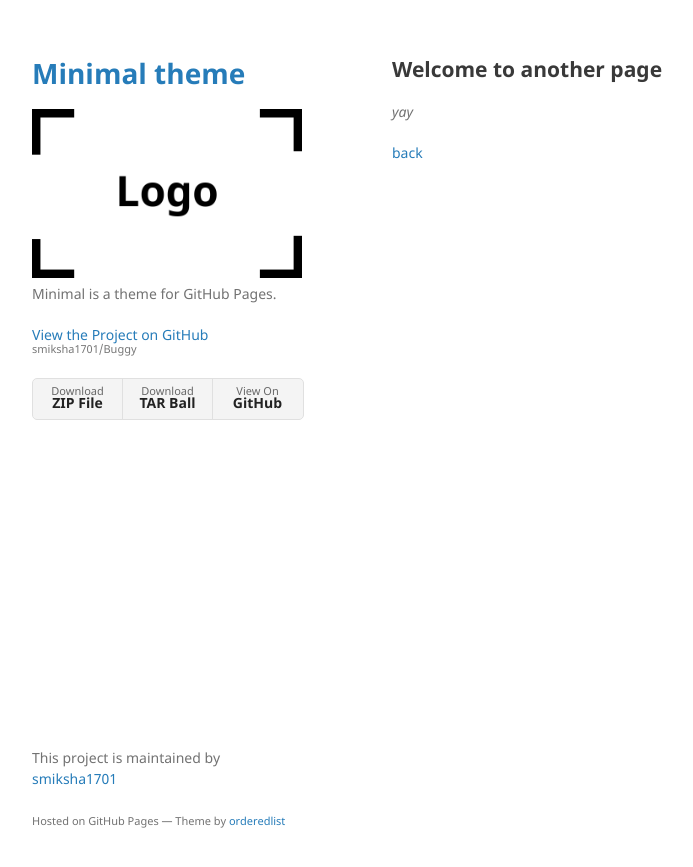
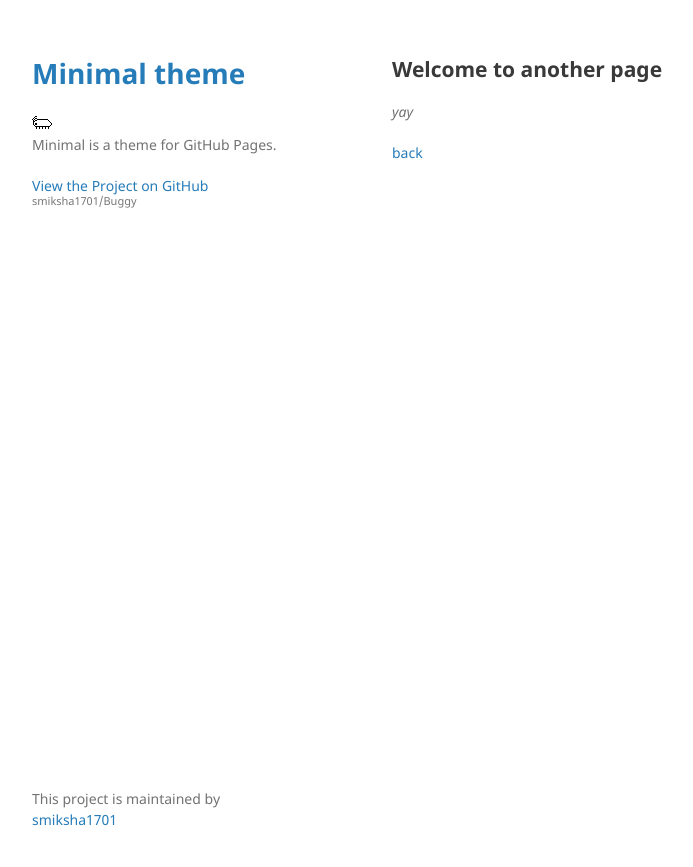
Before and after one commit to smiksha1701/Buggy, a Jekyll site: the page built from another-page.md, in a window 1280 px wide. Shown: the top 867 px of the page, without its empty margins (178-871 px from the left). Built offline with Jekyll 4.4.1, drawn with Linux system fonts in a browser that asks for light colours; our own code applies the rules of GitHub Pages for plain Markdown files.

Commit message:
try this

```diff
--- a/_config.yml
+++ b/_config.yml
@@ -1,5 +1,5 @@
 title: Minimal theme
-logo: /assets/img/logo.png
+logo: /assets/img/Buggy.png
 description: Minimal is a theme for GitHub Pages.
 show_downloads: true
 google_analytics:
--- a/_layouts/default.html
+++ b/_layouts/default.html
@@ -30,14 +30,6 @@
         {% if site.github.is_user_page %}
         <p class="view"><a href="{{ site.github.owner_url }}">View My GitHub Profile</a></p>
         {% endif %}
-
-        {% if site.show_downloads %}
-        <ul class="downloads">
-          <li><a href="{{ site.github.zip_url }}">Download <strong>ZIP File</strong></a></li>
-          <li><a href="{{ site.github.tar_url }}">Download <strong>TAR Ball</strong></a></li>
-          <li><a href="{{ site.github.repository_url }}">View On <strong>GitHub</strong></a></li>
-        </ul>
-        {% endif %}
       </header>
       <section>
 
@@ -48,7 +40,6 @@
         {% if site.github.is_project_page %}
         <p>This project is maintained by <a href="{{ site.github.owner_url }}">{{ site.github.owner_name }}</a></p>
         {% endif %}
-        <p><small>Hosted on GitHub Pages &mdash; Theme by <a href="https://github.com/orderedlist">orderedlist</a></small></p>
       </footer>
     </div>
     <script src="{{ "/assets/js/scale.fix.js" | relative_url }}"></script>
```
Also changed, not shown: README.md, assets/img/Buggy.png (added), assets/img/BuggySayingHello.png (added), assets/img/DeadBuggy.png (added), assets/img/logo.png (deleted).
